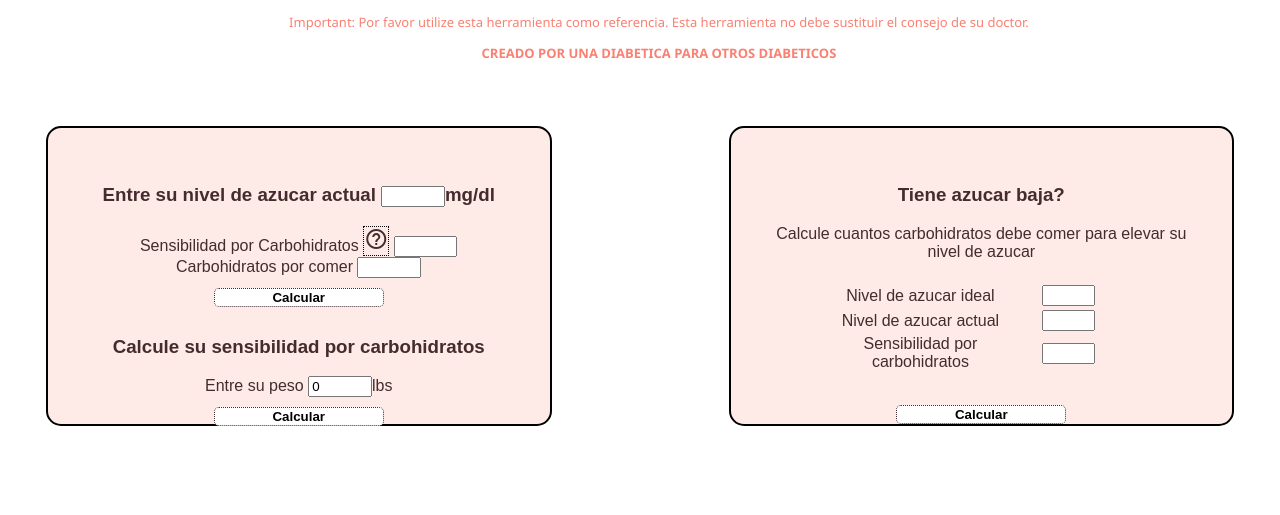
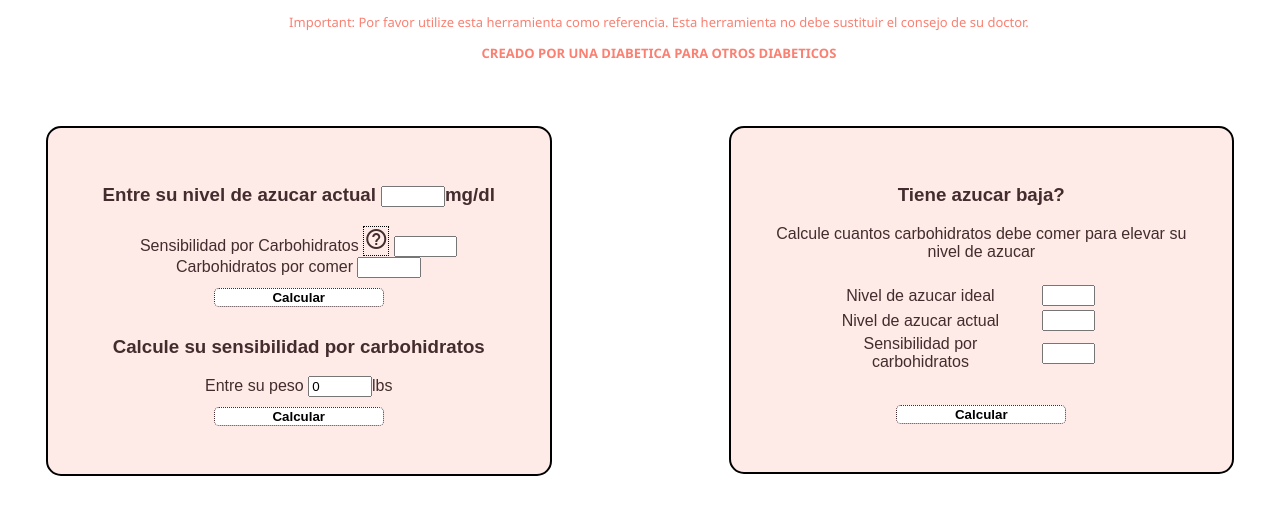
Before and after one commit to piqueen/diabeticCalculator_Espanol, a plain HTML site: page index.html in a window 1280 px wide. Shown: the part 61-576 px from the top of the page. Drawn offline with Linux system fonts and the light colour scheme.

Commit message:
Fixed overflow and height of containers

```diff
--- a/index.css
+++ b/index.css
@@ -95,13 +95,13 @@ td input{
 
 @media (min-width: 700px) {
     #containerRight{
-        height: 300px;
+        height: 45%;
         float: right;
         align-self: left;
         width: 40%;
     }
     #containerLeft{
-        height: 300px;
+        height: 45%;
         width: 40%;
         float:left;
         align-self: left;
```
